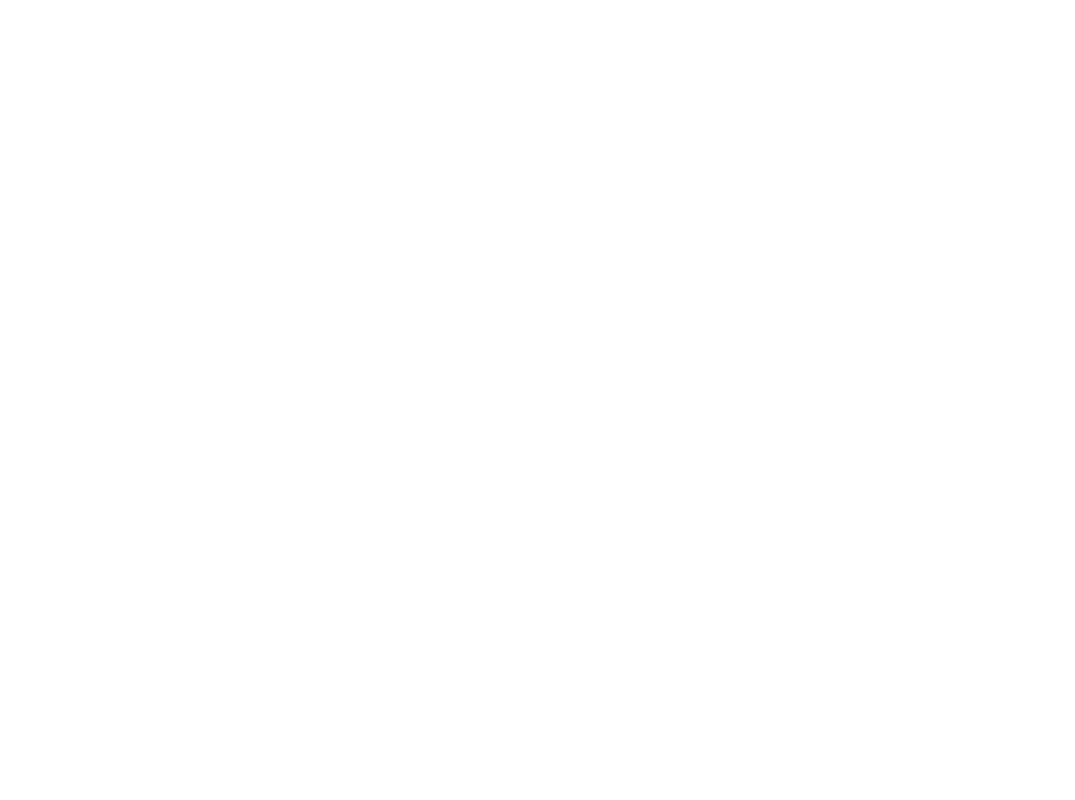
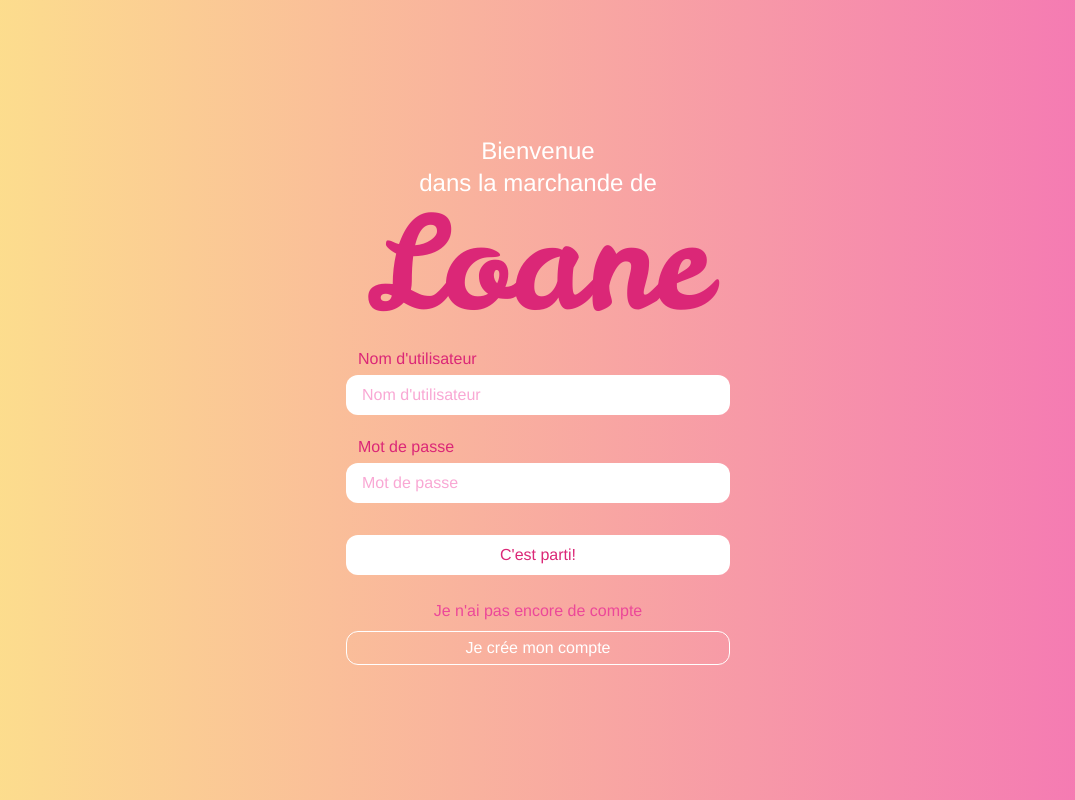
Before and after one commit to pierregaimard/loane-frontend, a Vue app: page /login in a window 1280 px wide. Before the commit this address had no page. Shown: the whole page, without its empty margins (102-1177 px from the left). Built offline with nearby package versions, Linux system fonts and the light colour scheme; a web font is replaced by a local one.

Commit message:
Configure app router

```diff
--- a/src/router/index.ts
+++ b/src/router/index.ts
@@ -1,25 +1,56 @@
 import { createRouter, createWebHistory, RouteRecordRaw } from 'vue-router'
+import store from '@/store/index'
+
 import Home from '../views/Home.vue'
+import Login from '@/views/security/Login.vue'
+import SignIn from '@/views/security/SignIn.vue'
+import Articles from '@/views/Articles.vue'
 
 const routes: Array<RouteRecordRaw> = [
   {
-    path: '/',
-    name: 'Home',
-    component: Home
+    path: '/login',
+    name: 'Login',
+    component: Login,
+    beforeEnter: () => {
+      if (store.getters.hasUser) return { name: 'Home' }
+    },
   },
   {
-    path: '/about',
-    name: 'About',
-    // route level code-splitting
-    // this generates a separate chunk (about.[hash].js) for this route
-    // which is lazy-loaded when the route is visited.
-    component: () => import(/* webpackChunkName: "about" */ '../views/About.vue')
-  }
+    path: '/sign-in',
+    name: 'SignIn',
+    component: SignIn,
+    beforeEnter: () => {
+      if (store.getters.hasUser) return { name: 'Home' }
+    },
+  },
+  {
+    path: '/home',
+    name: 'Home',
+    component: Home,
+  },
+  {
+    path: '/articles',
+    name: 'Articles',
+    component: Articles,
+  },
 ]
 
 const router = createRouter({
   history: createWebHistory(process.env.BASE_URL),
-  routes
+  routes,
+})
+
+router.beforeEach(async (to) => {
+  if (store.getters.hasUserSession) {
+    await store.dispatch('refreshSessionData')
+    return
+  }
+
+  if (to.name === 'Login' || to.name === 'SignIn') {
+    return
+  }
+
+  return { name: 'Login' }
 })
 
 export default router
```
